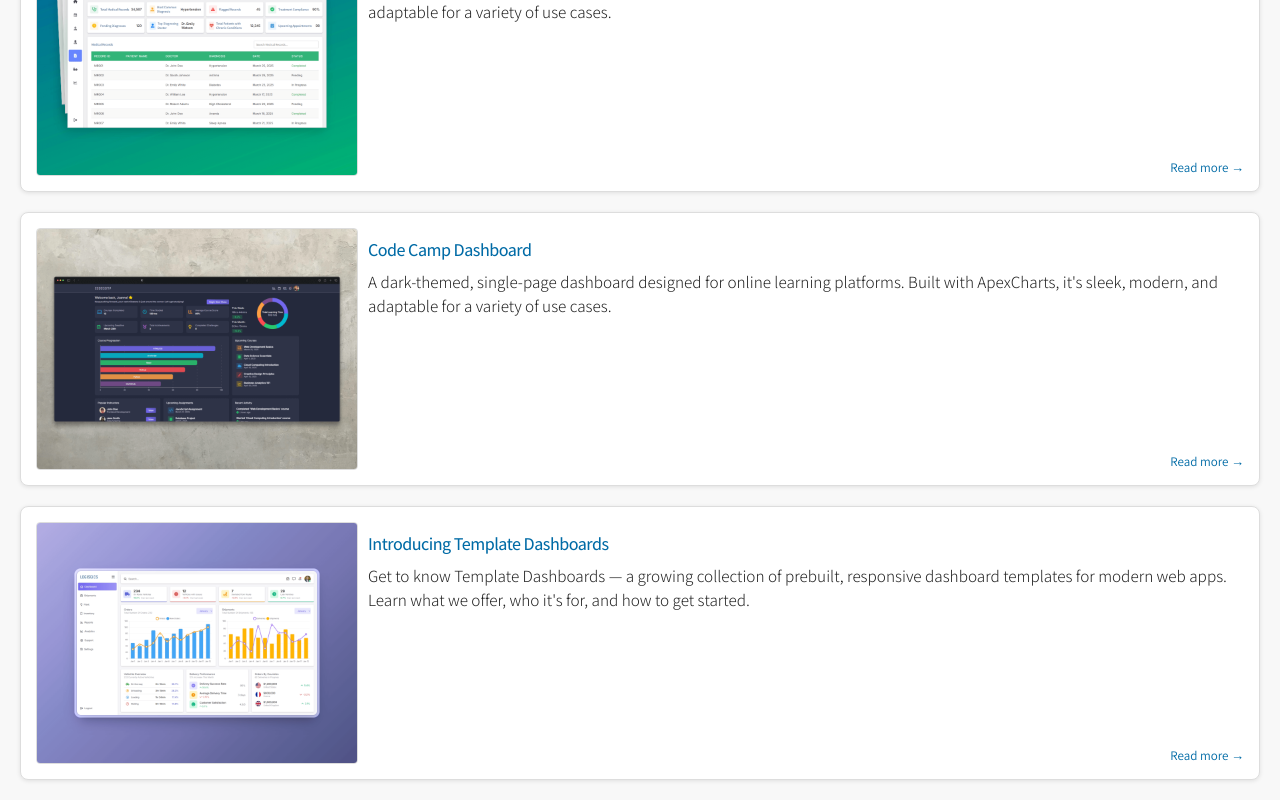
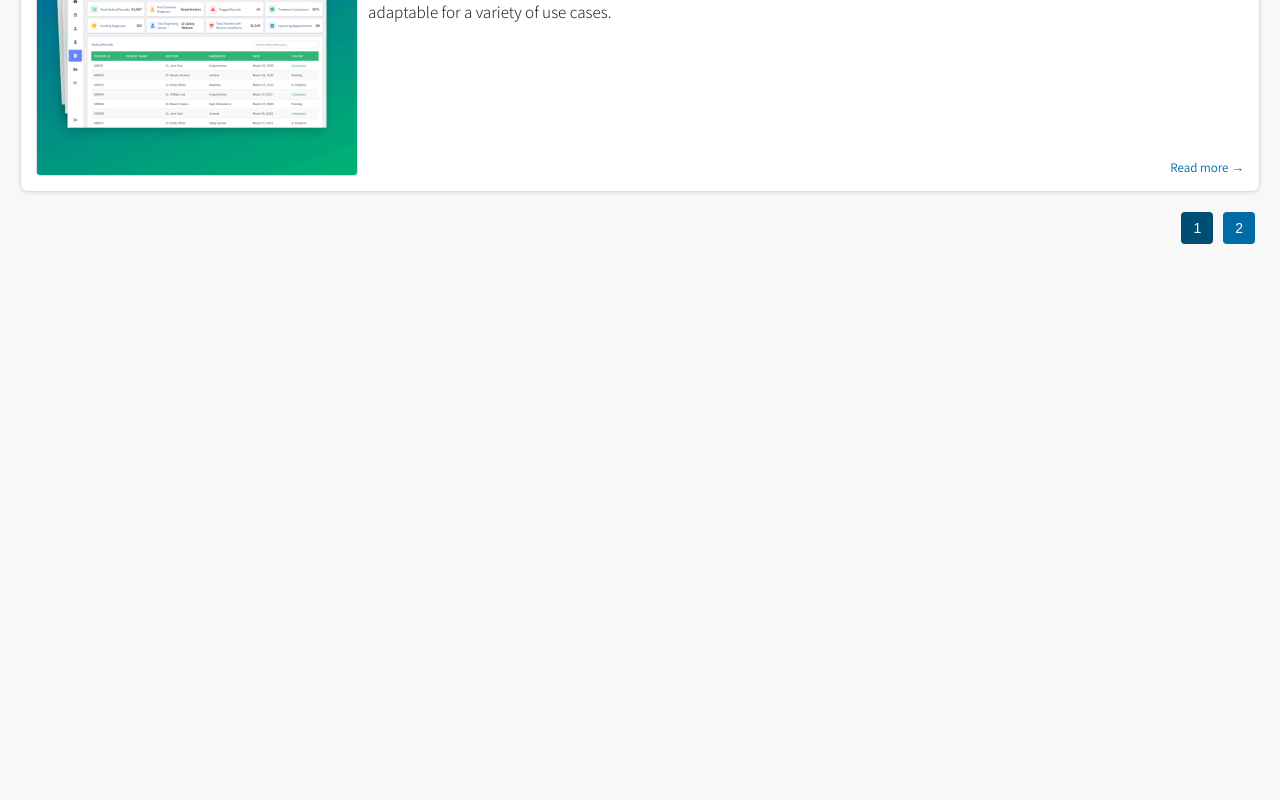
Before and after one commit to joseph-johnson27001/dashboard-website, a Vue app: page /resources in a window 1280 px wide. Shown: the part 1705-2505 px from the top of the page. After the commit the page ends 1969 px from the top, so only its background shows below. Built offline with nearby package versions, Linux system fonts and the light colour scheme.

Commit message:
Paginated resources

```diff
--- a/src/views/ResourcesPage.vue
+++ b/src/views/ResourcesPage.vue
@@ -8,14 +8,19 @@
 
     <div class="article-list">
       <router-link
-        v-for="(article, index) in articles"
+        v-for="(article, index) in paginatedArticles"
         :key="index"
         :to="`/resources/${article.slug}`"
         class="article-card"
         @mouseover="preloadPost(article.slug)"
         :style="{ animationDelay: index * 0.08 + 's' }"
       >
-        <img :src="article.image" :alt="article.title" class="article-img" />
+        <img
+          :src="article.image"
+          :alt="article.title"
+          class="article-img"
+          loading="lazy"
+        />
         <div class="article-content">
           <div>
             <h2>{{ article.title }}</h2>
@@ -24,6 +29,19 @@
           <span class="read-more">Read more →</span>
         </div>
       </router-link>
+    </div>
+
+    <!-- Pagination buttons -->
+    <div v-if="totalPages > 1" class="pagination">
+      <button
+        v-for="page in totalPages"
+        :key="page"
+        @click="changePage(page)"
+        :class="{ active: currentPage === page }"
+        class="page-button"
+      >
+        {{ page }}
+      </button>
     </div>
   </div>
 </template>
@@ -35,7 +53,7 @@ export default {
   name: "ResourcesPage",
   data() {
     return {
-      articles: [
+      allArticles: [
         {
           title: "Logistics Dashboard",
           slug: "logistics-dashboard",
@@ -93,11 +111,29 @@ export default {
           image: "/Dashboard_Images/Logistics.png",
         },
       ],
+      currentPage: 1,
+      itemsPerPage: 6,
     };
+  },
+  computed: {
+    // Paginate the articles based on current page and items per page
+    paginatedArticles() {
+      const start = (this.currentPage - 1) * this.itemsPerPage;
+      const end = start + this.itemsPerPage;
+      return this.allArticles.slice(start, end);
+    },
+    // Calculate the total number of pages based on the total articles
+    totalPages() {
+      return Math.ceil(this.allArticles.length / this.itemsPerPage);
+    },
   },
   methods: {
     preloadPost(slug) {
       preloadPost(slug);
+    },
+    changePage(page) {
+      this.currentPage = page;
+      window.scrollTo(0, 0);
     },
   },
 };
@@ -192,6 +228,31 @@ h1 {
   color: #006ba6;
 }
 
+/* Pagination styles */
+.pagination {
+  text-align: right;
+  margin-top: 20px;
+}
+
+.page-button {
+  background-color: #006ba6;
+  color: white;
+  border: none;
+  padding: 8px 12px;
+  margin: 0 5px;
+  cursor: pointer;
+  border-radius: 4px;
+  font-size: 14px;
+}
+
+.page-button.active {
+  background-color: #004d73;
+}
+
+.page-button:hover {
+  background-color: #005c8f;
+}
+
 @media (max-width: 1400px) {
   .article-list {
     grid-template-columns: 1fr;
```
